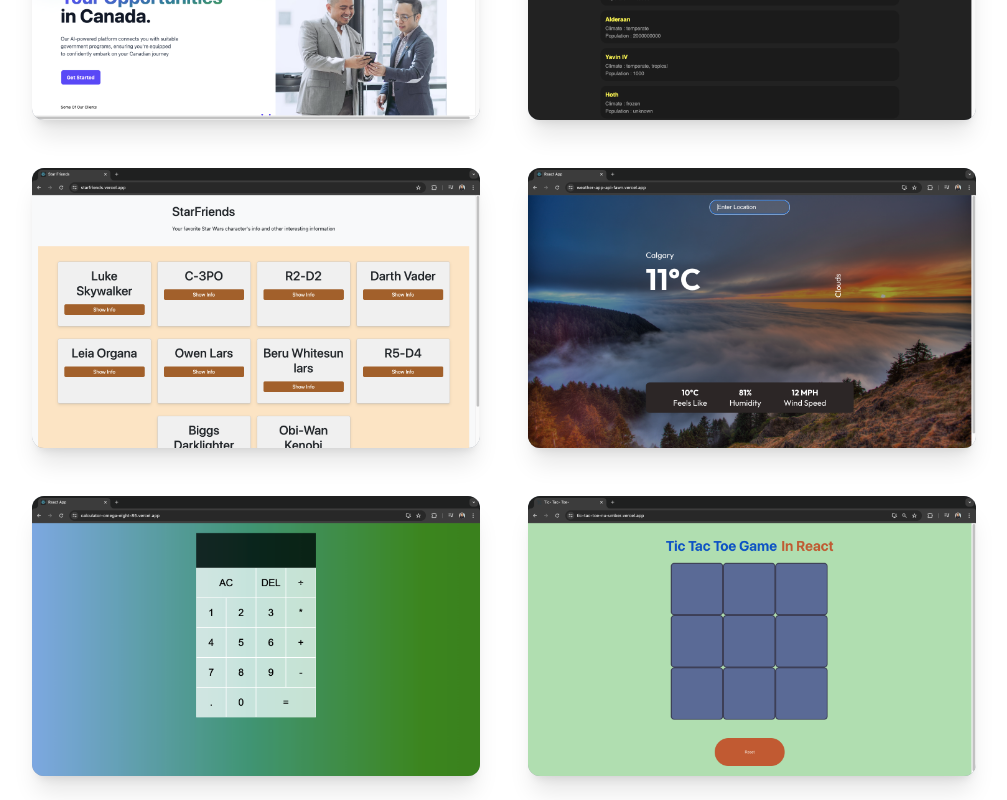
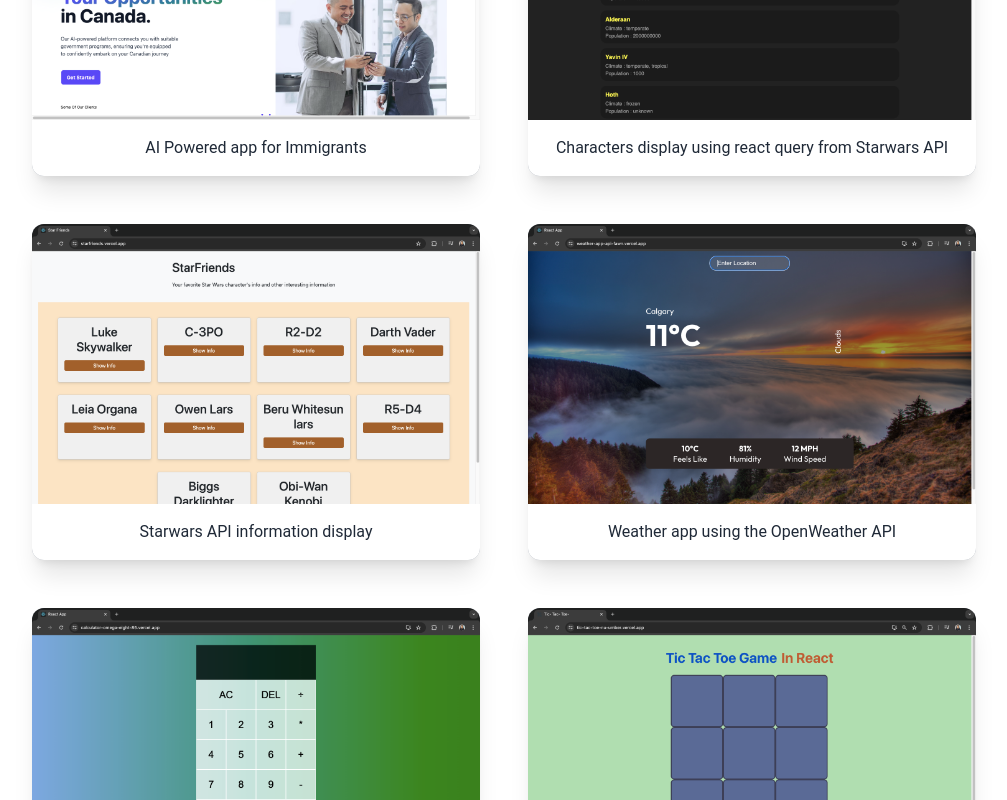
Before and after one commit to RiniJ7/rini-portfolio-v3, a React (Create React App) app: page / in a window 1280 px wide. Shown: the part 1340-2140 px from the top of the page, without its empty margins (168-1175 px from the left). Built offline with nearby package versions, Linux system fonts and the light colour scheme.

Commit message:
project description display modified

```diff
--- a/src/components/ProjectItem.jsx
+++ b/src/components/ProjectItem.jsx
@@ -2,25 +2,20 @@ import React from "react";
 import { AiFillGithub } from "react-icons/ai";
 import { RiPagesLine } from "react-icons/ri";
 
-const ProjectItem = ({ img, title, projgithub, projlink }) => {
+const ProjectItem = ({ img, title, projgithub, projlink, description }) => {
   return (
-    <div className="relative flex items-center justify-center h-auto w-full shadow-xl bg-gray-400 rounded-xl group">
+    <div className="relative flex flex-col items-center justify-center h-auto w-full shadow-xl bg-gray-400 rounded-xl group">
       <img
         src={img}
-        alt="/"
-        className="rounded-xl group-hover:opacity-10 object-cover h-full"
+        alt={title}
+        className="rounded-t-xl group-hover:opacity-10 object-cover w-full"
       />
       <div className="hidden group-hover:block absolute top-[50%] left-[50%] translate-x-[-50%] translate-y-[-50%]">
         <h3 className="text-xl font-bold text-white tracking-wider text-center">
           {title}
         </h3>
-        {/* <a href={link}>
-          <p className="text-center p-2 rounded-lg bg-white text-gray-700 font-bold cursor-pointer text-lg">
-            More info
-          </p>
-        </a> */}
-
         <div className="flex p-4 justify-center gap-20 flex-wrap">
+          {projgithub && (
             <a
               className="text-white font-bold hover:scale-105 transition-all duration-300"
               href={projgithub}
@@ -29,19 +24,24 @@ const ProjectItem = ({ img, title, projgithub, projlink }) => {
             >
               <AiFillGithub size={32} />
             </a>
-
-          {projlink ? (
+          )}
+          {projlink && (
             <a
-              className=" text-white font-bold hover:scale-105 transition-all duration-300"
+              className="text-white font-bold hover:scale-105 transition-all duration-300"
               href={projlink}
               target="_blank"
               rel="noopener noreferrer"
             >
               <RiPagesLine size={32} />
             </a>
-          ) : null}
+          )}
         </div>
       </div>
+      {description && (
+        <div className="bg-white w-full p-4 rounded-b-xl">
+          <h3 className="text-center text-gray-800">{description}</h3>
+        </div>
+      )}
     </div>
   );
 };
--- a/src/components/Projects.jsx
+++ b/src/components/Projects.jsx
@@ -27,13 +27,16 @@ const Projects = () => {
           title="An AI powered website that connects immigrants with relevant government programs"
           // projgithub="https://github.com/Promade-com-co/immigrant-toolboxImmigrantT"
           projlink="http://99.79.39.31/"
+          description="AI Powered app for Immigrants"
         />
+
    {/* Starwars with react query */}
    <ProjectItem
         img={starwarsreactquery}
           title="Star Wars with React Query: Explore characters and planets from the Star Wars API."
           projgithub="https://github.com/RiniJ7/starwars-with-react-query"
           projlink="https://starwars-with-react-query-12dofntue-rinij7s-projects.vercel.app/"
+          description="Characters display using react query from Starwars API"
         />
 
 
@@ -43,27 +46,34 @@ const Projects = () => {
           title="This project displays the Star Wars characters. The information is extracted from Star Wars API"
           projgithub="https://github.com/RiniJ7/starfriends"
           projlink="https://starfriends.vercel.app/"
+          description="Starwars API information display"
         />
+
         {/* Weather API */}
         <ProjectItem
         img={weatherAPI}
           title="This weather app uses the OpenWeather API for location-based weather searches."
           projgithub="https://github.com/RiniJ7/weather-app-api"
           projlink="https://weather-app-api-fawn.vercel.app/"
+          description="Weather app using the OpenWeather API"
         />
+
         {/* Digital calculator */}
         <ProjectItem
          img={calculator}
           title="This is a simple digital calculator application built using React, HTML5, CSS, and Javascript."
           projgithub="https://github.com/RiniJ7/calculator"
           projlink="https://calculator-omega-eight-85.vercel.app/"
+          description="Digital Calculator"
         />
+
         {/* Tic Tac Toe */}
         <ProjectItem
          img={tictactoe}
           title="Tic Tac Toe game uses ReactJS, HTML, CSS, and Node.js for a game experience."
           projgithub="https://github.com/RiniJ7/tic-tac-toe"
           projlink="https://tic-tac-toe-nu-umber.vercel.app/"
+          description="Tic Tac Toe Game"
         />
 
 
```
Lines whose indentation alone changed are shown as unchanged.
